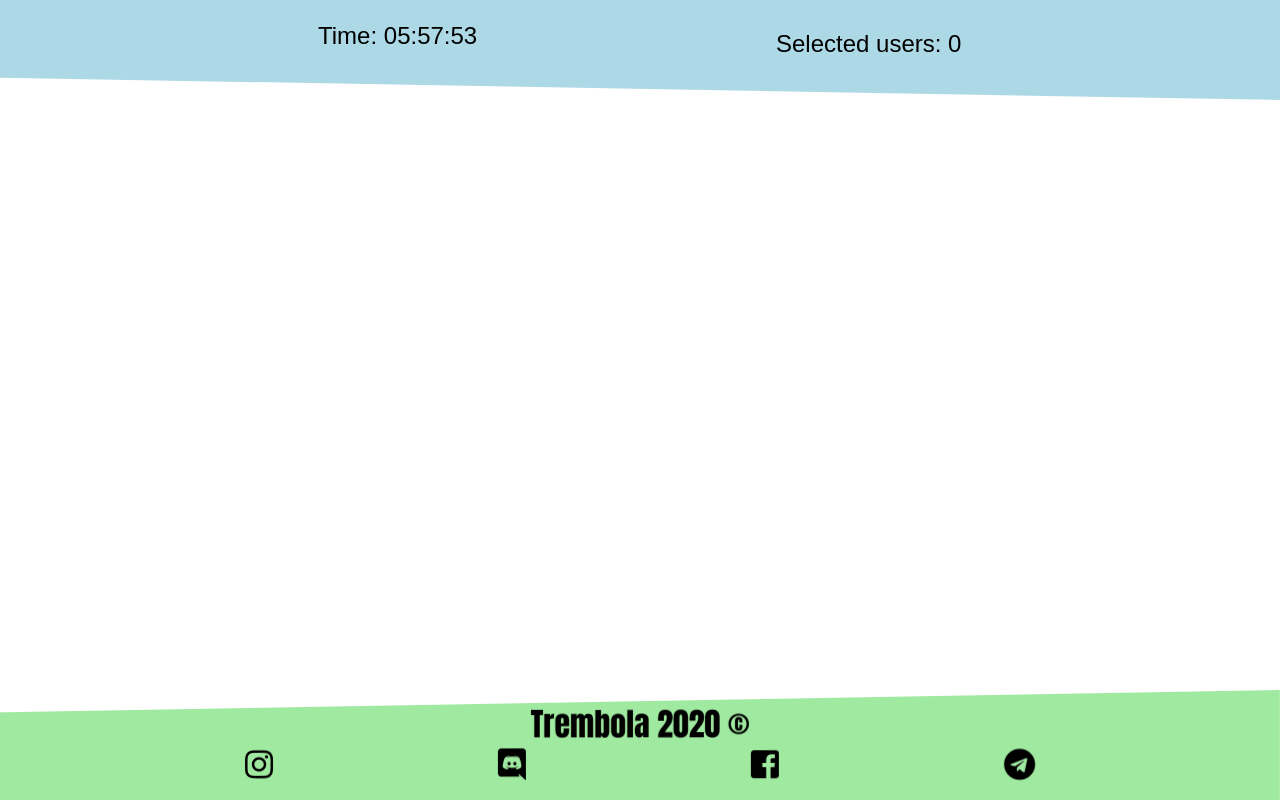
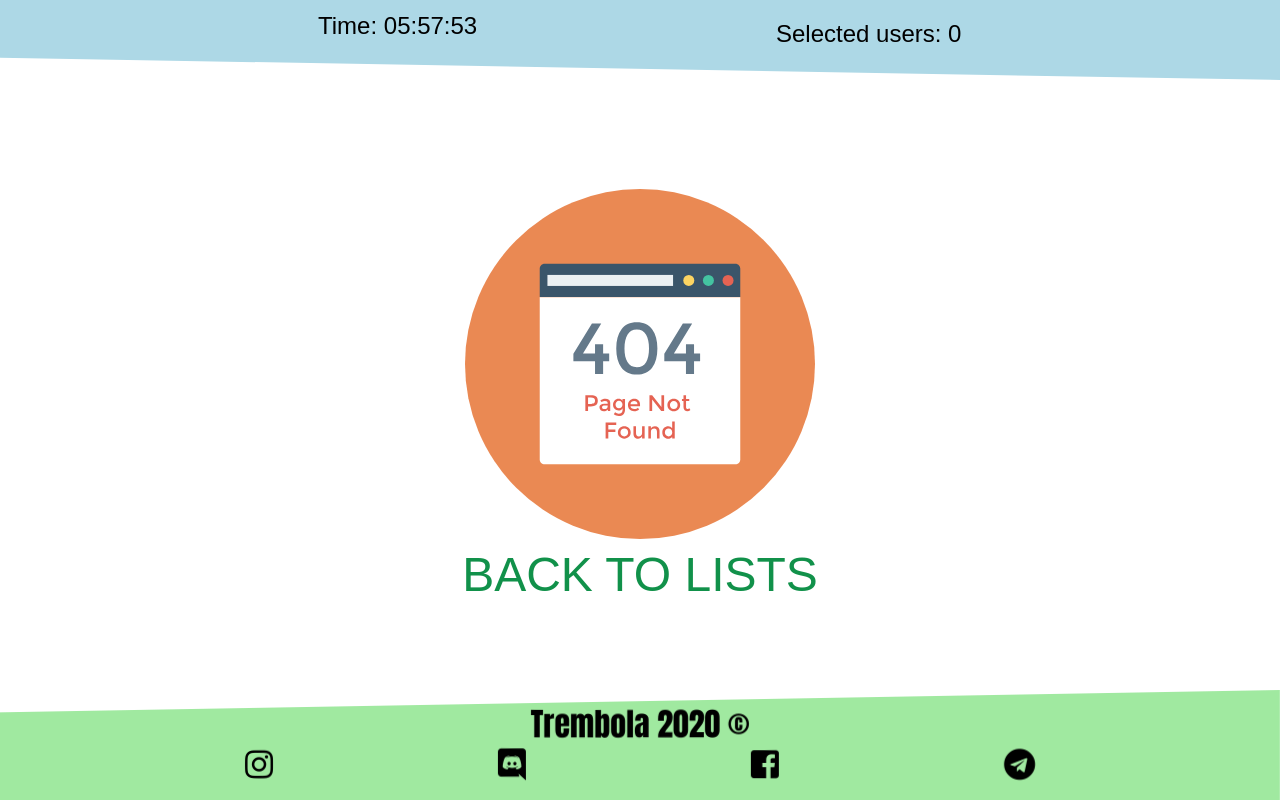
Before and after one commit to godstack/random-users-app, a React (Create React App) app: page /not-found in a window 1280 px wide. Built offline with nearby package versions, Linux system fonts and the light colour scheme.

Commit message:
added not-found page

```diff
--- a/src/pages/NotFoundPage/NotFoundPage.js
+++ b/src/pages/NotFoundPage/NotFoundPage.js
@@ -0,0 +1,15 @@
+import React from 'react';
+import { Link } from 'react-router-dom';
+import svg from '../../error-404.svg';
+import './NotFoundPage.scss';
+
+export const NotFoundPage = () => {
+  return (
+    <div className='page-not-found'>
+      <img src={svg} />
+      <Link to='/'>
+        <span className='link-text'>Back to lists</span>
+      </Link>
+    </div>
+  );
+};
--- a/src/pages/NotFoundPage/NotFoundPage.scss
+++ b/src/pages/NotFoundPage/NotFoundPage.scss
@@ -0,0 +1,33 @@
+.page-not-found {
+  position: absolute;
+  top: 0;
+  width: 100vw;
+  height: 100vh;
+  display: flex;
+  justify-content: center;
+  align-items: center;
+  flex-direction: column;
+
+  img {
+    height: 350px;
+    width: 350px;
+  }
+
+  .link-text {
+    font-size: 3rem;
+    text-transform: uppercase;
+    font-family: Arial, 'Helvetica Neue', Helvetica, sans-serif;
+    color: rgb(17, 145, 74);
+    transition: 0.3s ease-in-out;
+    cursor: pointer;
+
+    &:hover {
+      color: rgb(7, 54, 28);
+      text-decoration: underline;
+    }
+  }
+
+  a {
+    text-decoration: none;
+  }
+}
--- a/src/routes.js
+++ b/src/routes.js
@@ -1,11 +1,14 @@
 import React from 'react';
-import { Switch, Route } from 'react-router-dom';
+import { Switch, Route, Redirect } from 'react-router-dom';
 import { MainPage } from './pages/MainPage/MainPage';
+import { NotFoundPage } from './pages/NotFoundPage/NotFoundPage';
 
 export const useRoutes = () => {
   return (
     <Switch>
       <Route exact path='/' component={MainPage} />
+      <Route exact path='/not-found' component={NotFoundPage} />
+      <Redirect from='*' to='/not-found' />
     </Switch>
   );
 };
```
Also changed, not shown: src/error-404.svg (added).
